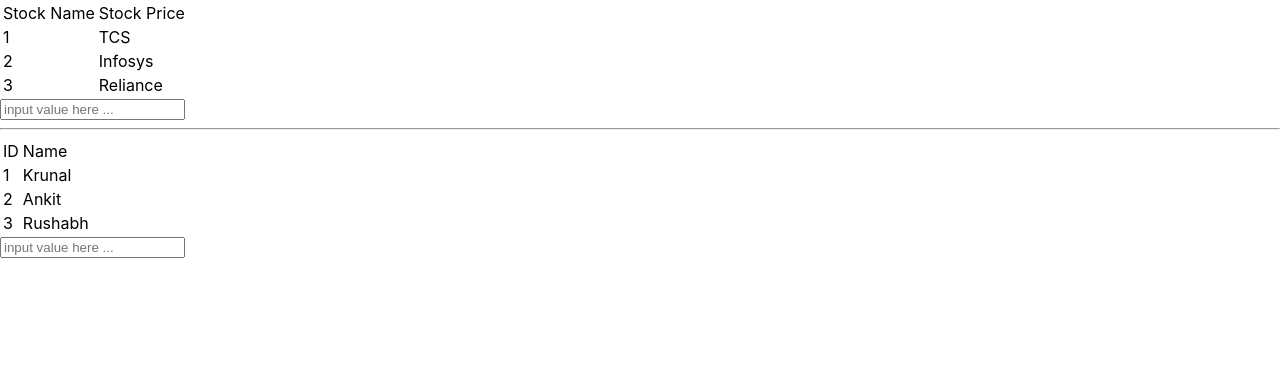
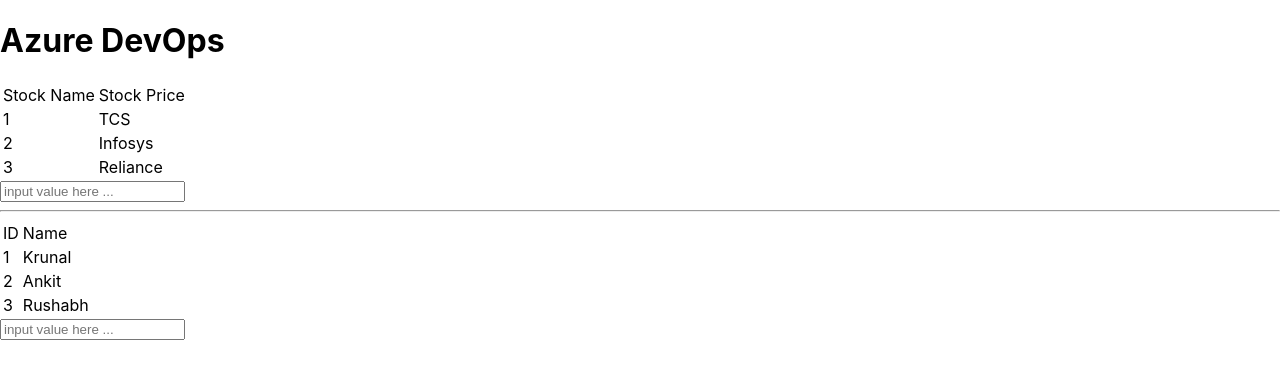
Before and after one commit to tmhung-nt/react-hoc-overview, a React (Create React App) app: page / in a window 1280 px wide. Shown: the top 378 px of the page. Built offline with nearby package versions, Linux system fonts and the light colour scheme.

Commit message:
add h1 heading

```diff
--- a/src/App.js
+++ b/src/App.js
@@ -51,6 +51,7 @@
     render() {
         return (
             <div>
+                <h1>Azure DevOps</h1>
                 <Stocks/>
                 <hr/>
                 <Users/>
```
